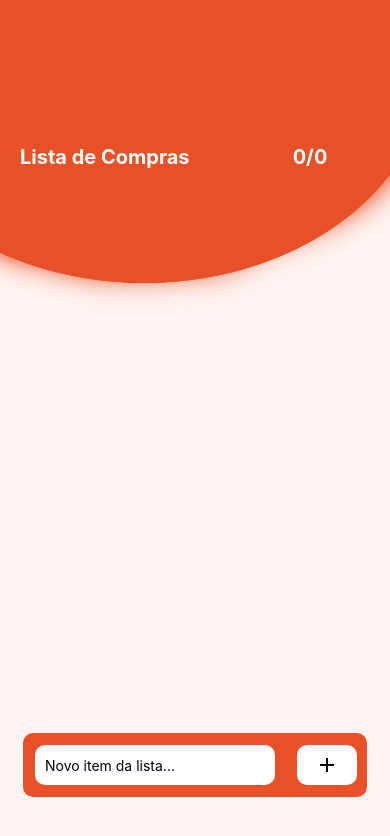
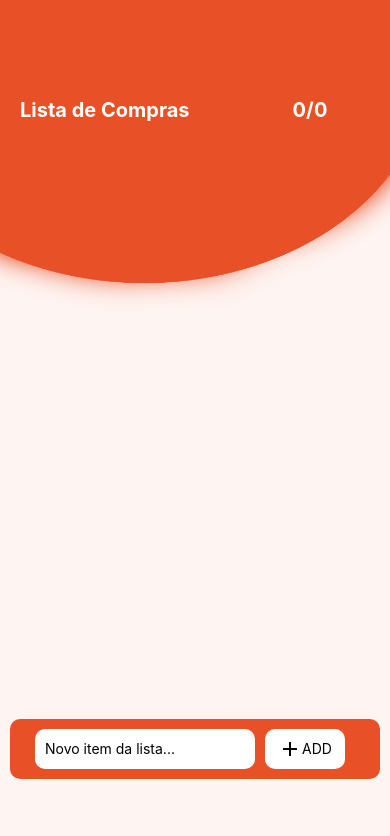
Before and after one commit to niltonc/weblist, a React Native app: screen / in a window 390 px wide. Shown: the top 836 px of the page. Built offline with nearby package versions, Linux system fonts and the light colour scheme.

Commit message:
layout update

```diff
--- a/package.json
+++ b/package.json
@@ -10,10 +10,13 @@
     "eject": "expo eject"
   },
   "dependencies": {
+    "@react-native-community/checkbox": "^0.5.9",
     "@react-navigation/native": "^6.0.8",
     "@react-navigation/stack": "^6.1.1",
+    "eslint": "^8.8.0",
     "expo": "~44.0.0",
     "expo-status-bar": "~1.2.0",
+    "galio-framework": "^0.8.0",
     "native-base": "^3.3.5",
     "react": "17.0.1",
     "react-dom": "17.0.1",
--- a/src/screens/home/index.js
+++ b/src/screens/home/index.js
@@ -1,16 +1,15 @@
 import React, { useState } from 'react';
-import { Text, View, TextInput, TouchableOpacity, ImageBackground, StyleSheet, ScrollView, FlatList } from 'react-native';
+import { Text, View, TextInput, TouchableOpacity, ImageBackground, StyleSheet, ScrollView, FlatList, Dimensions, KeyboardAvoidingView,SafeAreaView } from 'react-native';
 import { MaterialCommunityIcons, Feather  } from '@expo/vector-icons';
+import { Checkbox } from 'galio-framework';
 
-
-  const selectItem = () => {
-      console.log('item selecionado')
-  }
 
 export default function Home({ navigation }) {
 
     const [input, setInput] = useState();
     const [allItems,setAllItems] = useState([]);
+    const [allSelects, setAllSelects] = useState([]);
+    const [isSelected, setIsSelected]  = useState(false);
 
     /* ADICIONAR OS ELEMENTOS */
     const addElement = () => {
@@ -26,9 +25,49 @@ export default function Home({ navigation }) {
           return item != element;
         })
         setAllItems(newArray);
+        setAllSelects([]);
       }
 
+      /* EDITAR */
+      const editElement = () =>{
+          console.log('editar')
+      }
+
+      function Item ({ item }) {
+
+        return (
+            <View style={styles.itemFlatlist}>
+
+        <Checkbox color="blue" value={isSelected} onChange={(value)=> {
+            setIsSelected(value);
+        }} />
+
+                <Text style={[styles.textItem,
+                {
+                  //  opacity: isSelected ? 0.5 : 1.0,
+                    textDecorationLine: setIsSelected ? 'none' : 'line-through',
+                   // color: isSelected ? '#6969FF' : '#0000FF'
+                }
+                 ]}>
+                {item?.title}
+                </Text>
+
+                <TouchableOpacity onPressOut={() => editElement()} style={{margin:5}}>
+                <Feather name="edit" size={20} color="blue" />
+            </TouchableOpacity>
+
+            <TouchableOpacity onPress={() => deleteElement(item) } style={{margin:5}}>
+            <Feather name="trash" size={20} color="red" />
+            </TouchableOpacity>
+
+    </View>
+        )
+      };
+
+      const renderItem = ({ item }) => <Item item={item} title={item.title} />;
+
     return (
+
         <View style={styles.container}>
 
             <ImageBackground source={require('../../../assets/background.png')}
@@ -41,7 +80,7 @@ export default function Home({ navigation }) {
                     </View>
 
                     <View style={styles.itemCounter}>
-                            <Text style={styles.textTitle}>0/{allItems.length}</Text>
+                            <Text style={styles.textTitle}>{allSelects.length}/{allItems.length}</Text>
                     </View>
                 </View>
 
@@ -51,25 +90,7 @@ export default function Home({ navigation }) {
 
                 <FlatList
                 data={allItems}
-                renderItem={({item})=>(
-             <View style={styles.list}>
-            <TouchableOpacity onPress={() => selectItem()}>
-            <Feather name="square" size={20} color="blue" />
-                    </TouchableOpacity>
-
-                    <Text style={[styles.textItem ]}>
-                    {item.title}
-                    </Text>
-
-                    <TouchableOpacity onPressOut={() => editItem()} style={{margin:5}}>
-                    <Feather name="edit" size={20} color="blue" />
-                </TouchableOpacity>
-
-                <TouchableOpacity onPressOut={() => deleteElement(item) } style={{margin:5}}>
-                <Feather name="trash" size={20} color="red" />
-                </TouchableOpacity>
-        </View>
-        )}
+                renderItem={renderItem}
         keyExtractor={item => item.timestamp}
       />
 
@@ -78,8 +99,8 @@ export default function Home({ navigation }) {
 
                 {/* ADICIONA O ITEM A LISTA  */}
 
+
                <View style={styles.insertItemContainer}>
-
                     {/* view text input */}
                     <View style={styles.textInputContainer}>
                         <TextInput placeholder="Novo item da lista..."
@@ -97,9 +118,12 @@ export default function Home({ navigation }) {
                             name="plus"
                             size={24}
                             color="black" />
+                            <Text>ADD</Text>
                         </TouchableOpacity>
                     </View>
                 </View>
+
+
             </ImageBackground>
         </View>
     );
@@ -110,11 +134,10 @@ const styles = StyleSheet.create({
         flex: 1, justifyContent: "center", alignItems: "center", backgroundColor: '#FEF5E7'
     },
     backgroundImg:{
-        alignItems: 'center',
         flex: 1,
-        height: '100%',
-        justifyContent: 'center',
-        width: '100%',
+        resizeMode: 'cover',
+        width: Dimensions.get('window').width,
+        height: Dimensions.get('window').height
     },
     titleContainer:{
         backgroundColor: 'transparent',
@@ -142,53 +165,63 @@ const styles = StyleSheet.create({
         backgroundColor: 'transparent',
         alignItems: 'center'
     },
+
     flatlistContainer:{
         backgroundColor: 'transparent',
         width: '100%',
-        height: '60%',
+        height: '65%',
         alignItems: 'center',
         justifyContent:'space-between',
-        margin:10
     },
-    list:{
-        flexDirection: 'row',
-     alignItems: 'center',
+
+    itemFlatlist:{
+    flexDirection: 'row',
+    alignItems: 'center',
     justifyContent:'center',
     backgroundColor:'#FFFFFF',
     borderRadius:10,
     width: '100%',
     marginBottom: 8,
-    height: 45
+    height: 45,
+    elevation:0.8
     },
 
     insertItemContainer:{
-        flexDirection: 'row',
-        backgroundColor: "#e85128",
-        borderRadius: 10,
+        backgroundColor:'#e85128',
+        flexDirection:'row',
+        justifyContent:'center',
+        alignItems:'center',
+        margin: 10,
+        height:60,
+        borderRadius:10,
     },
     textInputContainer:{
+        backgroundColor:'#1224',
         justifyContent:'center',
-        alignItems:'center'
+        alignItems:'center',
+        width: 200,
+        margin:5,
     },
     textInput:{
         height: 40,
-        margin: 12,
         padding: 10,
         borderRadius: 10,
-        backgroundColor: '#fff',
-        width: 240
+        backgroundColor: '#FFFFFF',
+        width: 220,
     },
     buttonContainer:{
+        flexDirection:'row',
         backgroundColor: 'transparent',
-        justifyContent: 'center',
+        justifyContent: 'flex-end',
         alignItems: 'center',
-        width: 80
+        width: 90,
+        margin:5,
     },
     button:{
-        backgroundColor: "#fff",
-        flexDirection: 'row',
+        flexDirection:'row',
+        backgroundColor: "#FFFFFF",
         height: 40,
-        width: 60,
+        width: 80,
         alignItems: 'center',
         justifyContent: 'center',
         borderRadius: 10,
@@ -200,6 +233,6 @@ const styles = StyleSheet.create({
         backgroundColor:'transparent',
         width: 190,
         justifyContent:'center',
-        margin: 8
+        margin: 8,
     },
 })
```
Also changed, not shown: 2 other files (tests, documents, lock files or other folders).
